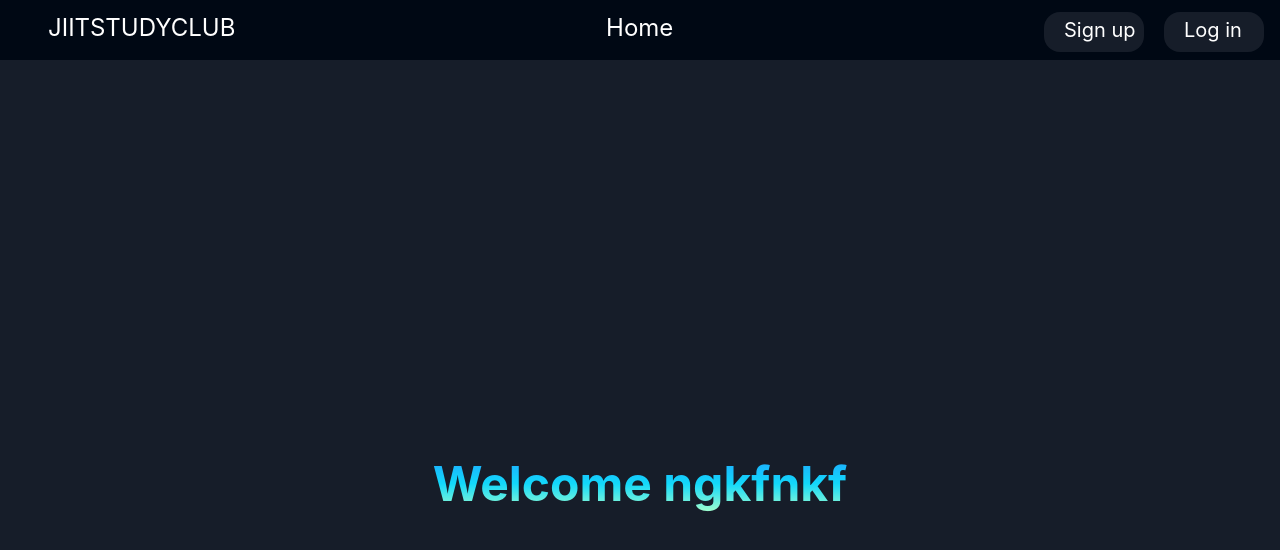
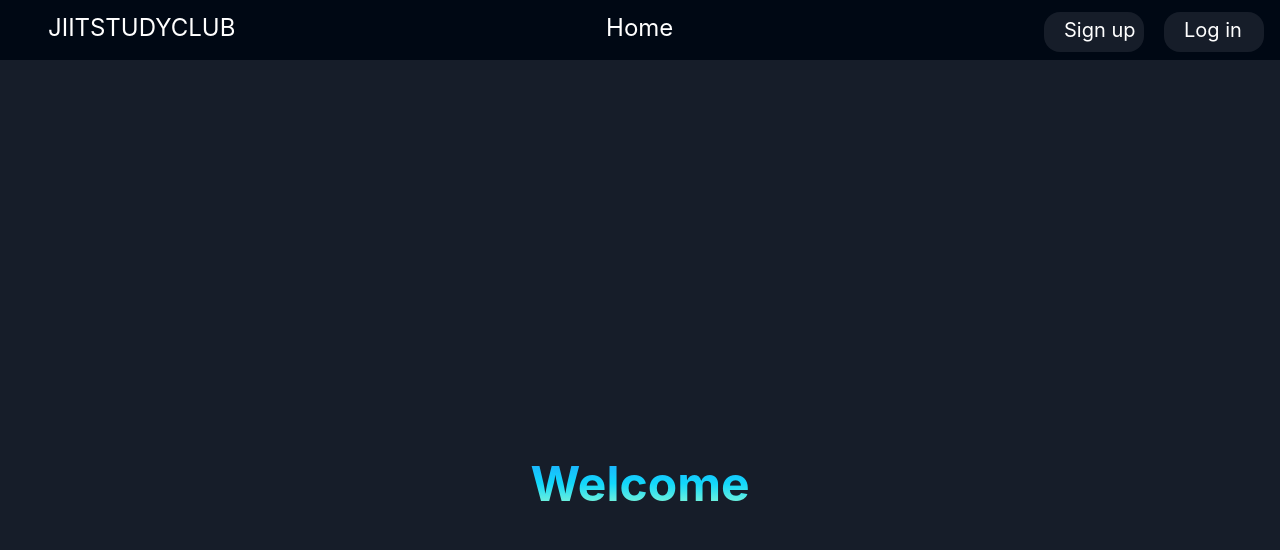
Before and after one commit to Nandini80/jiitstudyclub, a React (Vite) app: page / in a window 1280 px wide. Shown: the top 550 px of the page. Built offline with nearby package versions, Linux system fonts and the light colour scheme.

Commit message:
Homepage finally changed

```diff
--- a/src/Components/Homepage/Homepage.jsx
+++ b/src/Components/Homepage/Homepage.jsx
@@ -6,7 +6,7 @@ return(
     <>
     <div className=" w-screen h-screen" >
 
-        <h1 className=" text-5xl mt-[400px] text-center"><HighlightText text={"Welcome ngkfnkf"}/></h1>
+        <h1 className=" text-5xl mt-[400px] text-center"><HighlightText text={"Welcome"}/></h1>
     </div>
     </>
 )
```
